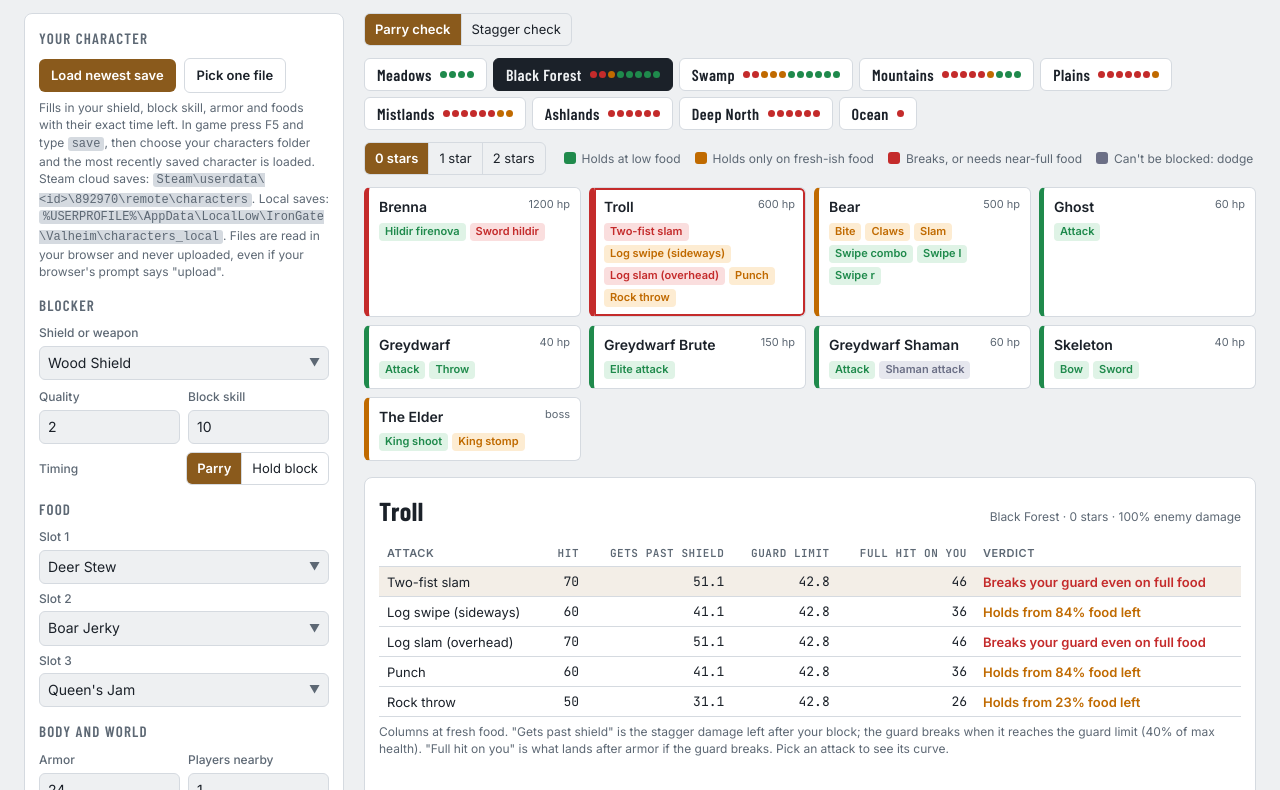
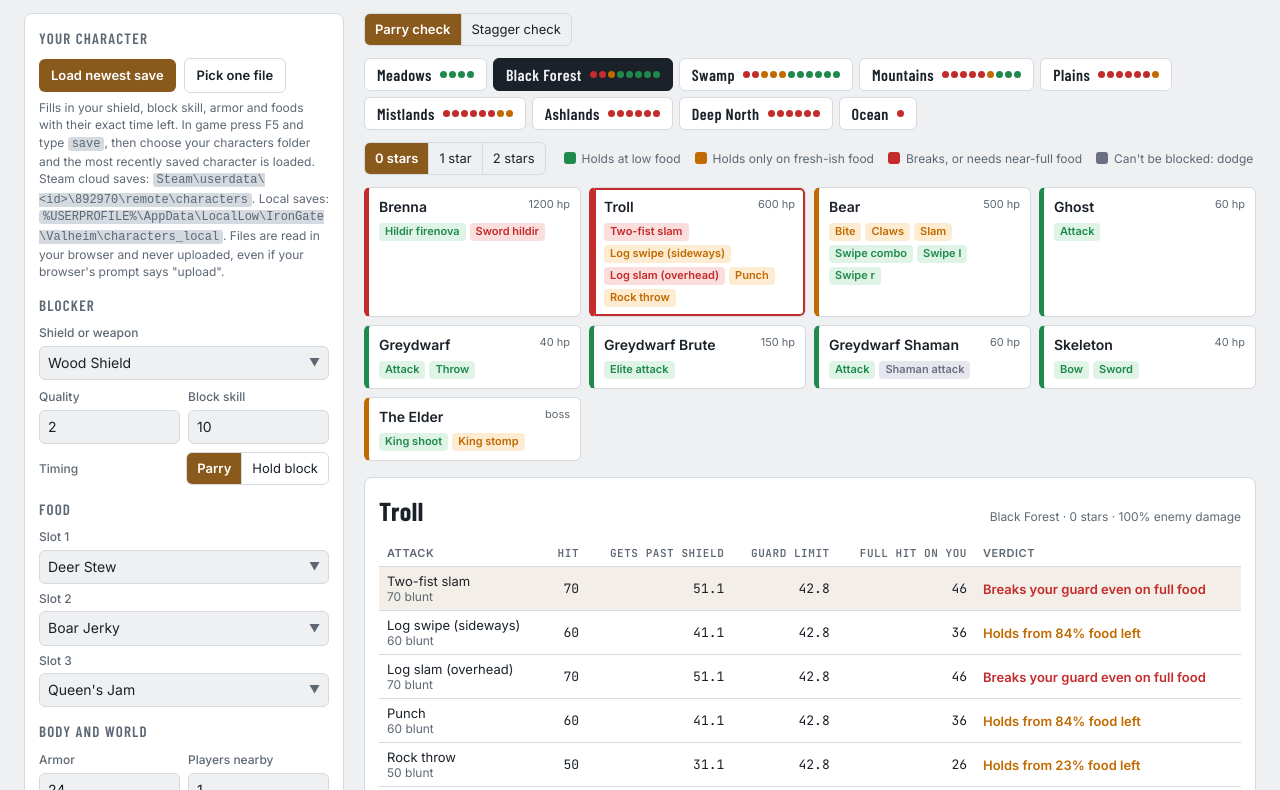
Before and after one commit to trickstack/Valheim-parry-stagger-calculator, a plain HTML site: page index.html in a window 1280 px wide. Shown: the part 145-935 px from the top of the page. Drawn offline with nearby package versions, Linux system fonts and the light colour scheme.

Commit message:
Show each attack's damage by type
Co-Authored-By: Claude Opus 5.5 <noreply@anthropic.com>

```diff
--- a/index.html
+++ b/index.html
@@ -561,12 +561,12 @@ function renderDetail() {
   if (S.view === "stagger") return renderStagger(e);
   S.row = Math.min(S.row || 0, e.rows.length - 1);
   const rows = e.rows.map((r, i) => { const n = need(r), c = r.unblock ? "d" : cls(n), v1 = evalRow(r, 1);
-    return `<tr data-i="${i}" aria-selected="${i === S.row}" class="${c}"><td>${r.name}</td><td class="num">${sum(v1.raw, TYPES).toFixed(0)}</td>
+    return `<tr data-i="${i}" aria-selected="${i === S.row}" class="${c}"><td>${r.name}<div class="note">${TYPES.filter(k => v1.raw[k] >= 0.5).map(k => v1.raw[k].toFixed(0) + " " + k).join(" · ")}</div></td><td class="num">${sum(v1.raw, TYPES).toFixed(0)}</td>
       <td class="num">${v1.stag == null ? "–" : v1.stag.toFixed(1)}</td><td class="num">${v1.limit.toFixed(1)}</td>
       <td class="num">${v1.fullHit.toFixed(0)}${v1.dot ? ` <span class="note">+${v1.dot.toFixed(0)} dot</span>` : ""}</td><td class="verdict">${verdict(r, n)}</td></tr>`; }).join("");
   $("detail").innerHTML = `<div class="dhead"><h3>${e.label}</h3><span class="note">${e.biome}${e.guess ? " (biome guessed)" : ""} · ${S.stars} star${S.stars === 1 ? "" : "s"} · ${S.diff}% enemy damage${S.players > 1 ? " · " + S.players + " players" : ""}</span></div>
     <div class="tablewrap"><table><thead><tr><th>Attack</th><th class="num">Hit</th><th class="num">Gets past shield</th><th class="num">Guard limit</th><th class="num">Full hit on you</th><th>Verdict</th></tr></thead><tbody>${rows}</tbody></table></div>
-    <div class="note" style="margin-top:6px">Columns at fresh food. "Gets past shield" is the stagger damage left after your block; the guard breaks when it reaches the guard limit (40% of max health). "Full hit on you" is what lands after armor if the guard breaks. Pick an attack to see its curve.</div>
+    <div class="note" style="margin-top:6px">Columns at fresh food. Under each attack: its damage by type (chop and pickaxe only hit trees and rocks, so they are left out). Player resistances lower "Full hit on you" but not what gets past your shield. "Gets past shield" is the stagger damage left after your block; the guard breaks when it reaches the guard limit (40% of max health). "Full hit on you" is what lands after armor if the guard breaks. Pick an attack to see its curve.</div>
     <div class="chart" id="chart"></div><div class="readout num" id="readout"></div><div class="explain" id="explain"></div>`;
   $("detail").querySelector("tbody").onclick = ev => { const tr = ev.target.closest("tr"); if (!tr) return; S.row = +tr.dataset.i; save(); renderDetail(); };
   drawChart(e.rows[S.row]);
```
Also changed, not shown: parry-check.html (+2 -2 lines), template.html (+2 -2 lines).
